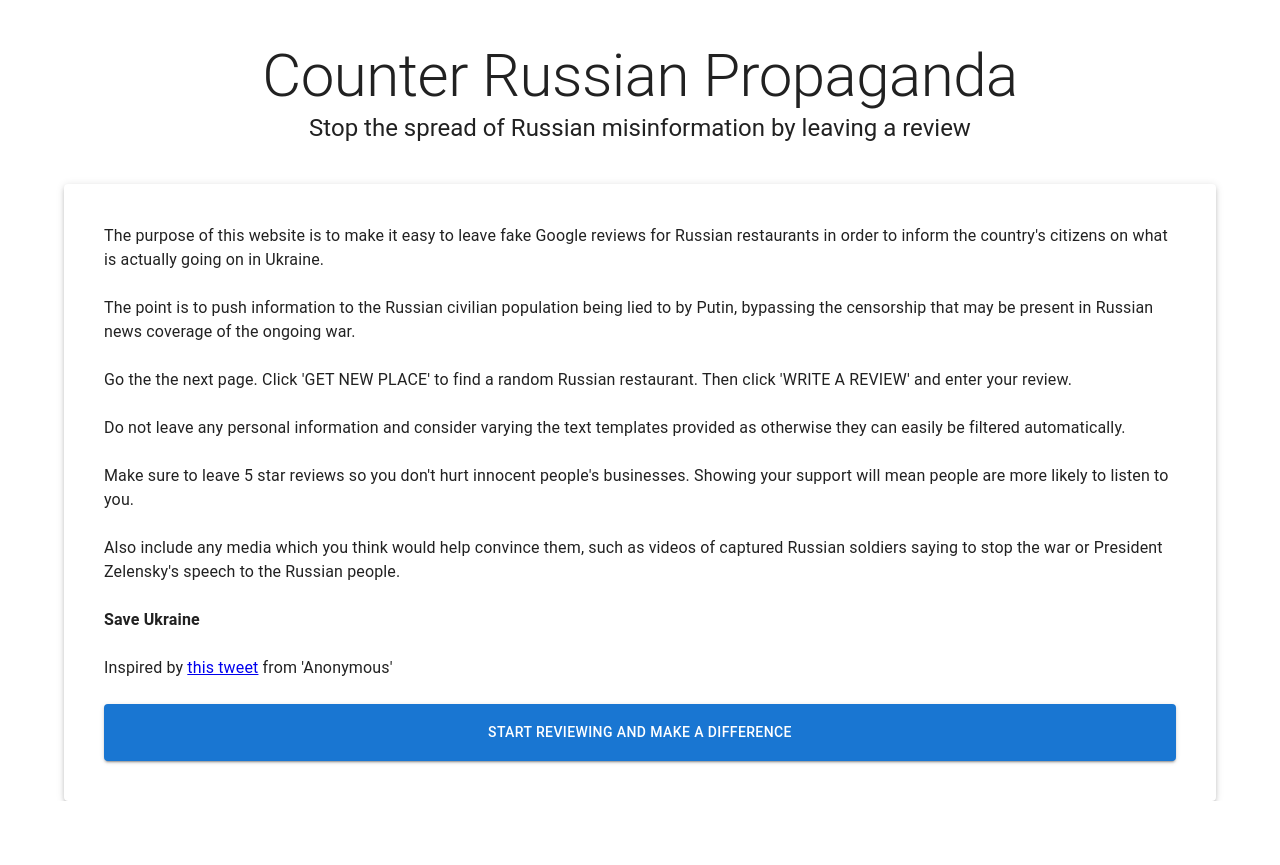
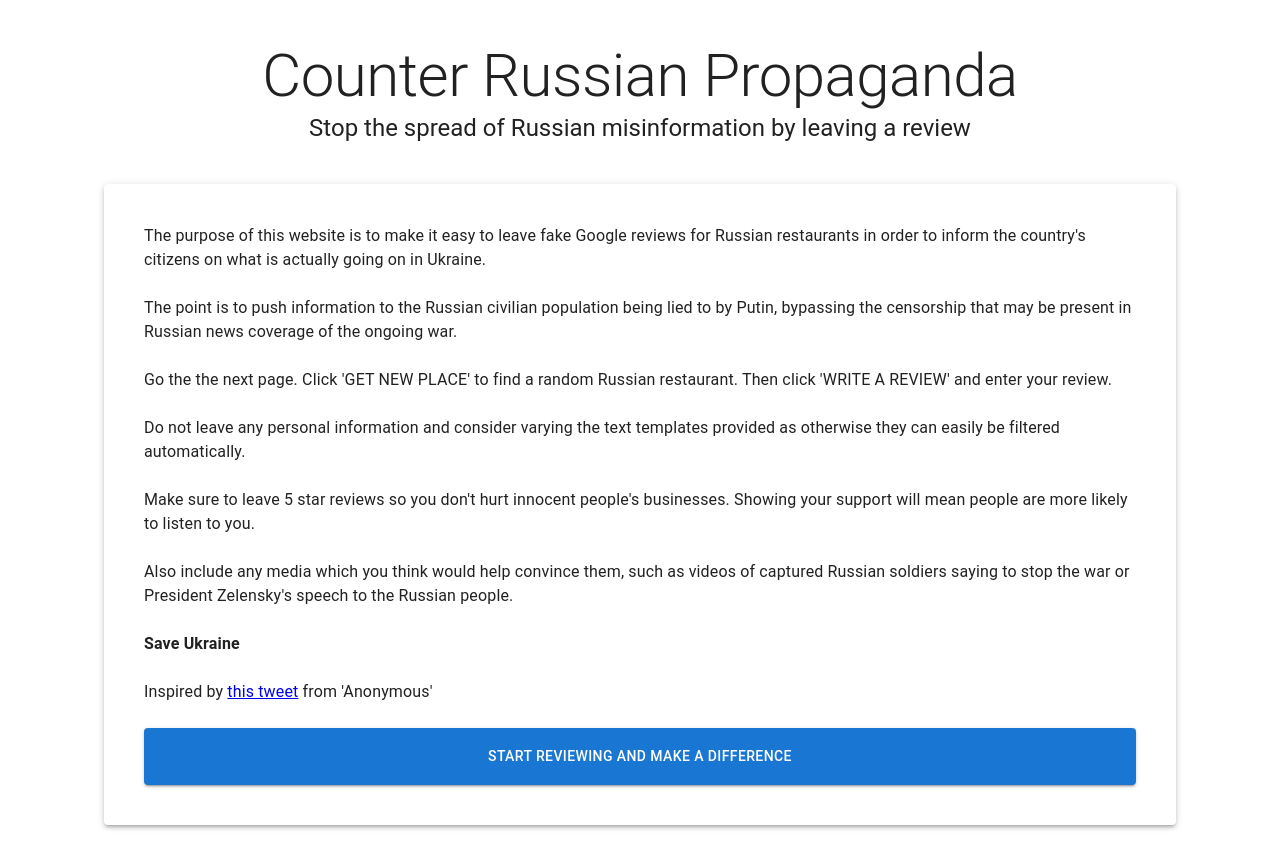
Before and after one commit to QiyuanChen02/misinformation-review, a React (Create React App) app in the folder web/: page / in a window 1280 px wide. Before the commit the page ends 801 px from the top, so only its background shows below. Built offline with nearby package versions, Linux system fonts and the light colour scheme.

Commit message:
added small margin

```diff
--- a/web/src/App.js
+++ b/web/src/App.js
@@ -44,7 +44,7 @@
 					flexDirection: "column",
 					gap: 3,
 					p: 5,
-					mt: 5,
+					m: 5,
 				}}
 			>
 				<Typography>
@@ -81,7 +81,8 @@
 				<Typography>
 					Also include any media which you think would help convince
 					them, such as videos of captured Russian soldiers saying to
-					stop the war or President Zelensky's speech to the Russian people.
+					stop the war or President Zelensky's speech to the Russian
+					people.
 				</Typography>
 
 				<Typography sx={{ fontWeight: "bold" }}>
```
